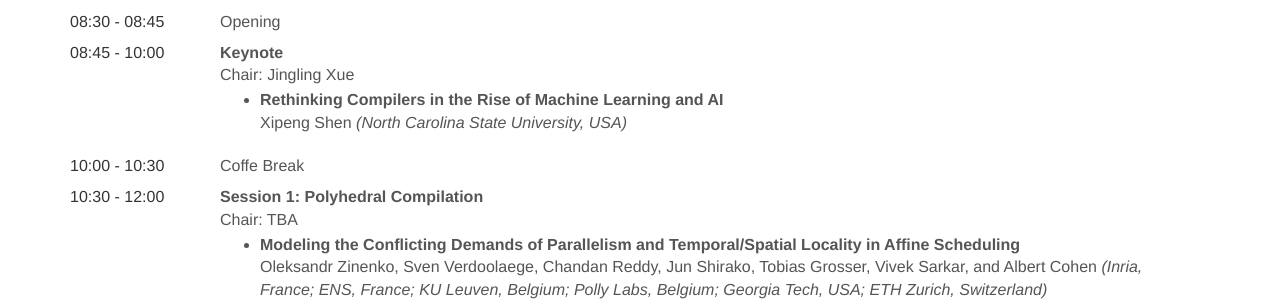
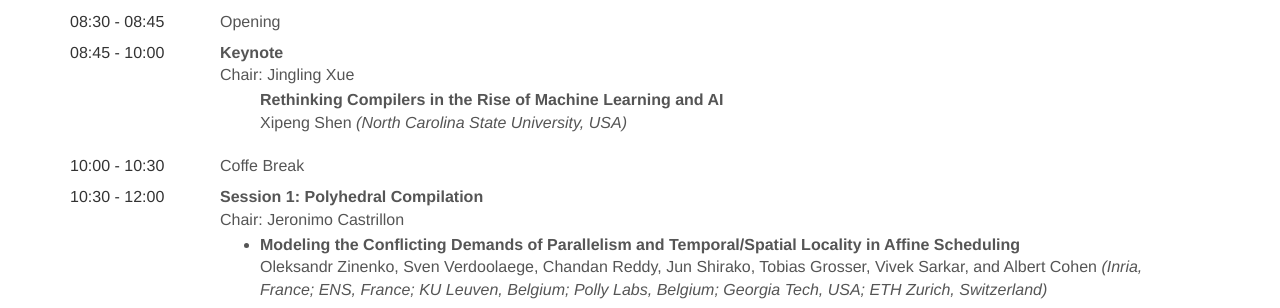
Before and after one commit to cc-conference/18, a Jekyll site: the page built from program.html, in a window 1280 px wide and 900 px high. Shown: the part 169-477 px from the top of the window. Built offline with Jekyll 4.4.1, drawn with Linux system fonts in a browser that asks for light colours; nearby versions of some CDN libraries.

Commit message:
Update program.html

```diff
--- a/program.html
+++ b/program.html
@@ -19,7 +19,7 @@ title: Program
         <td>
             <b>Keynote</b><br/>
             Chair: Jingling Xue
-            <ul>
+            <ul style="list-style: none;">
               <li>
                 <b>Rethinking Compilers in the Rise of Machine Learning and AI</b><br/>
                 Xipeng Shen <i>(North Carolina State University, USA)</i>
@@ -35,7 +35,7 @@ title: Program
         <td>10:30 - 12:00</td>
         <td>
             <b>Session 1: Polyhedral Compilation</b><br/>
-            Chair: TBA
+            Chair: Jeronimo Castrillon
             <ul>
                 <li>
                     <b>Modeling the Conflicting Demands of Parallelism and Temporal/Spatial Locality in Affine Scheduling </b><br/>
@@ -131,7 +131,7 @@ title: Program
         <td>
             <b>Keynote</b><br/>
             Chair: Christophe Dubach
-            <ul>
+            <ul style="list-style: none;">
               <li>
                 <b>Compiler and Language Design for Quantum Computing</b><br/>
                 Bettina Heim <i>(Microsoft Research, USA)</i>
```
